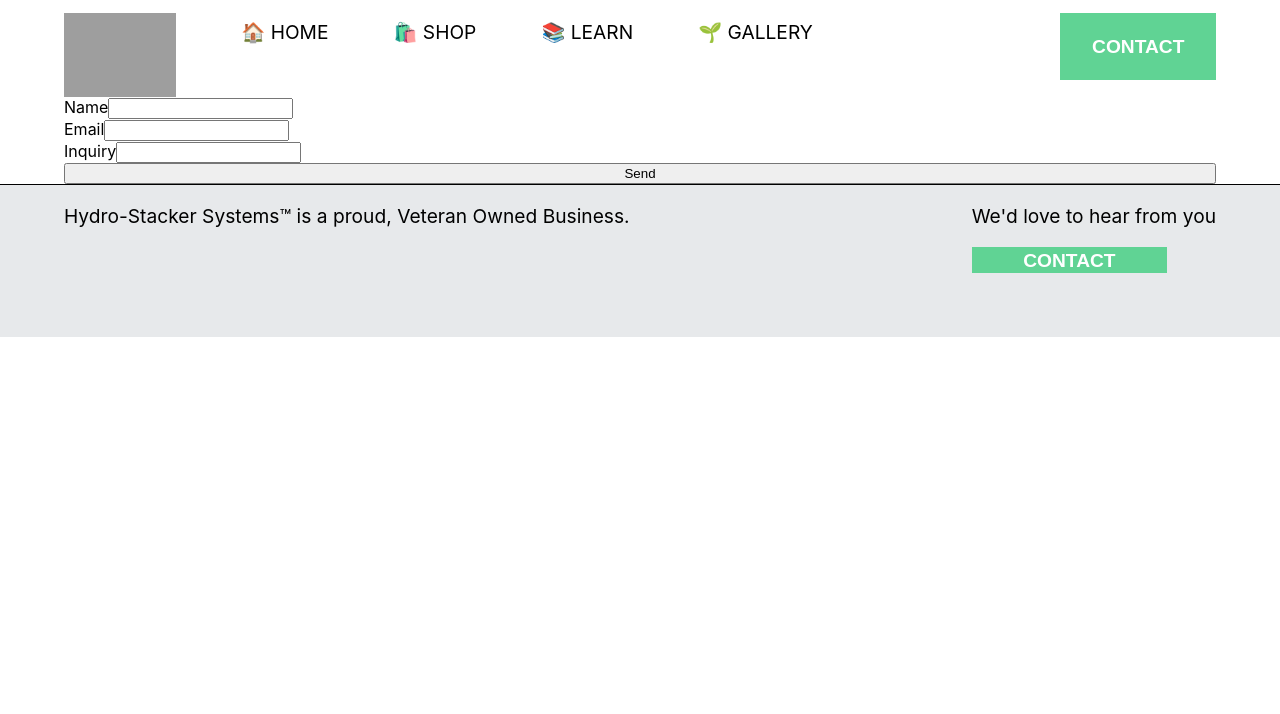
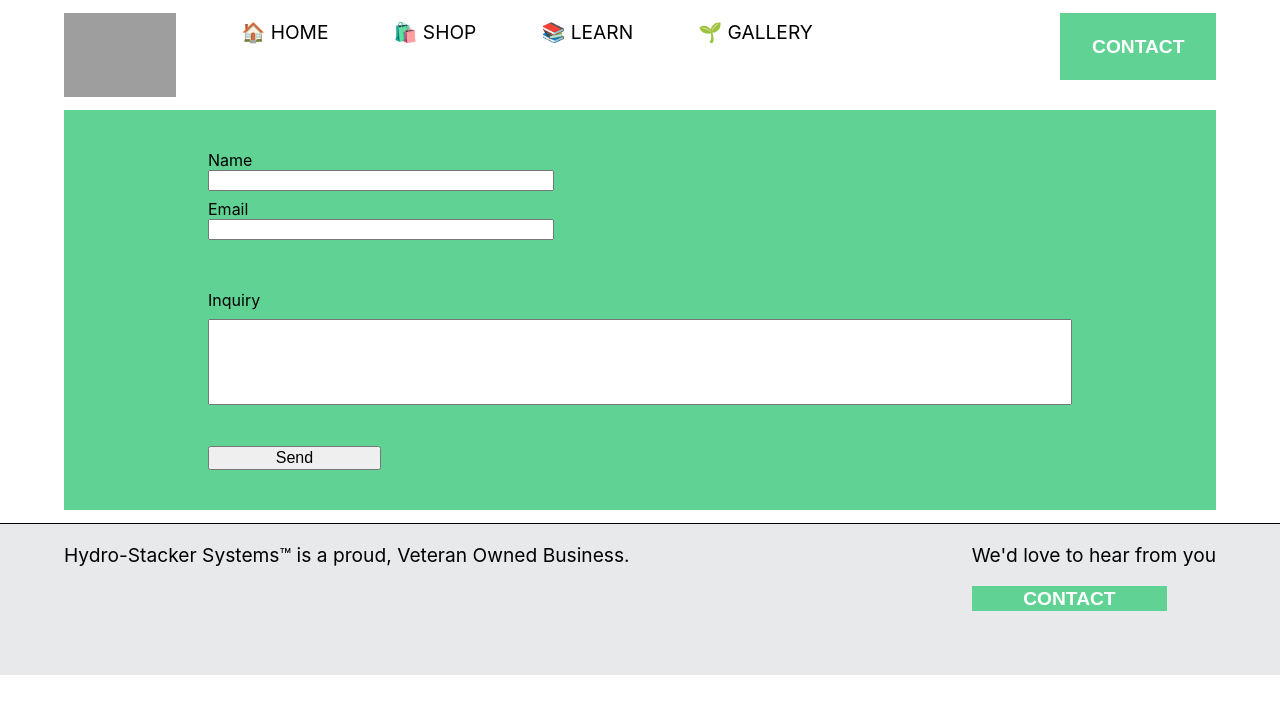
Before and after one commit to marcocountryman/hydro-stacker, a React (Create React App) app: page /contact in a window 1280 px wide. Shown: the top 714 px of the page. Built offline with nearby package versions, Linux system fonts and the light colour scheme; grey boxes are pictures that could not be loaded.

Commit message:
phase 1 done

```diff
--- a/src/Components/Contact/ContactForm.css
+++ b/src/Components/Contact/ContactForm.css
@@ -2,13 +2,58 @@
     display: flex;
     justify-content: center;
     width: 100%;
+    padding-top: 1%;
+    padding-bottom: 1%;
 }
 
 .form-content {
     width: 90%;
+    background-color: #60d394;
+    display: flex;
+    justify-content: center;
+    align-items: center;
+    height: 50vh;
 }
 
 .contact-form {
     display: flex;
     flex-direction: column;
+    justify-content: space-between;
+    width: 75%;
+    height: 80%;
 }
+
+.form-top {
+    display: flex;
+    flex-direction: column;
+}
+
+.form-top div {
+    display: flex;
+    flex-direction: column;
+    width: 40%;
+    padding-bottom: 1%;
+}
+
+.form-top label {
+    font-size: 2vh;
+}
+
+.form-bottom {
+    display: flex;
+    flex-direction: column;
+}
+
+.form-bottom input {
+    height: 10vh;
+    font-size: 2vh;
+}
+
+.form-bottom label {
+    padding-bottom: 1%;
+}
+
+.contact-form button {
+    width: 20%;
+    font-size: 2vh;
+}
--- a/src/Components/Contact/ContactForm.js
+++ b/src/Components/Contact/ContactForm.js
@@ -1,27 +1,42 @@
-import React from "react";
+import React, { useEffect }from "react";
 import './ContactForm.css';
 
 function ContactForm() {
 
+
     return(
+
         <div className = "form-container">
 
             <div className = "form-content">
                 <form action="https://formsubmit.co/15beae805014e22255d85e7df6d6b60b" method="POST" className = "contact-form">
+
+                    <div className = "form-top">
+
+                        <div className = "form-name">
                             <label>
                             Name
+                            </label>
                             <input type="text" name="name" required/>
-                    </label>
+                        </div>
 
+                        <div className = "form-email">
                             <label>
                             Email
+                            </label>
                             <input type="email" name="email" required/>
-                    </label>
+                        </div>
 
+                    </div>
+
+
+                    <div className = "form-bottom">
                         <label>
                             Inquiry
+                        </label>
                         <input type="text" name="body" required/>
-                    </label>
+                    </div>
+
 
                     <button type="submit">Send</button>
             </form>
@@ -31,4 +46,22 @@ function ContactForm() {
     )
 }
 
+// function hideContactButton() {
+//         // const contactButtons = document.getElementsByClassName("contact-button");
+
+//         // for (let i = 0; i < contactButtons.length; i++) {
+//         //     contactButtons[i].style.visibility = 'hidden';
+//         // }
+//         console.log('mounted');
+//     }
+
+// function showContactButton() {
+//         // const contactButtons = document.getElementsByClassName("contact-button");
+
+//         // for (let i = 0; i < contactButtons.length; i++) {
+//         //     contactButtons[i].style.visibility = 'visible';
+//         // }
+//         console.log('unmounted')
+//     }
+
 export default ContactForm;
--- a/src/Components/Footer/Footer.js
+++ b/src/Components/Footer/Footer.js
@@ -3,6 +3,8 @@ import './Footer.css';
 import { Link } from 'react-router-dom';
 
 function Footer() {
+
+
 
     return (
         <div className = "footer-container">
@@ -12,7 +14,7 @@ function Footer() {
 
                 <div className = "footer-right">
                     <p>We'd love to hear from you</p>
-                    <button><Link to = "/contact">CONTACT</Link></button>
+                    <button className = "contact-button"><Link to = "/contact">CONTACT</Link></button>
                 </div>
             </div>
 
--- a/src/Components/Gallery/Gallery.js
+++ b/src/Components/Gallery/Gallery.js
@@ -1,5 +1,6 @@
 import React from "react";
 import "./Gallery.css"
+
 
 function Gallery() {
 
--- a/src/Components/Nav/Navbar.js
+++ b/src/Components/Nav/Navbar.js
@@ -22,7 +22,7 @@ function Navbar() {
                 </div>
 
                 <div className = "nav-right">
-                    <button><Link to = "/contact">CONTACT</Link></button>
+                    <button className = "contact-button"><Link to = "/contact">CONTACT</Link></button>
                 </div>
 
             </div>
```
Also changed, not shown: 1 other file (tests, documents, lock files or other folders). Lines whose indentation alone changed are shown as unchanged.
